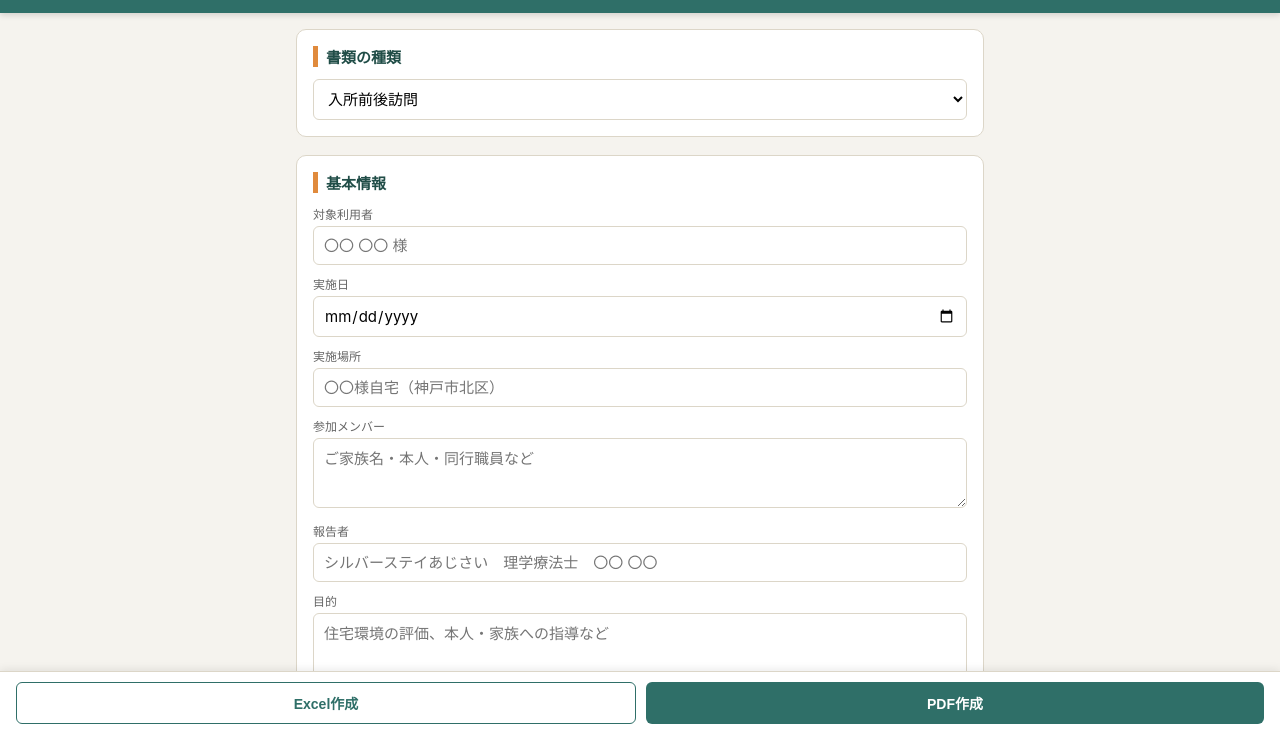
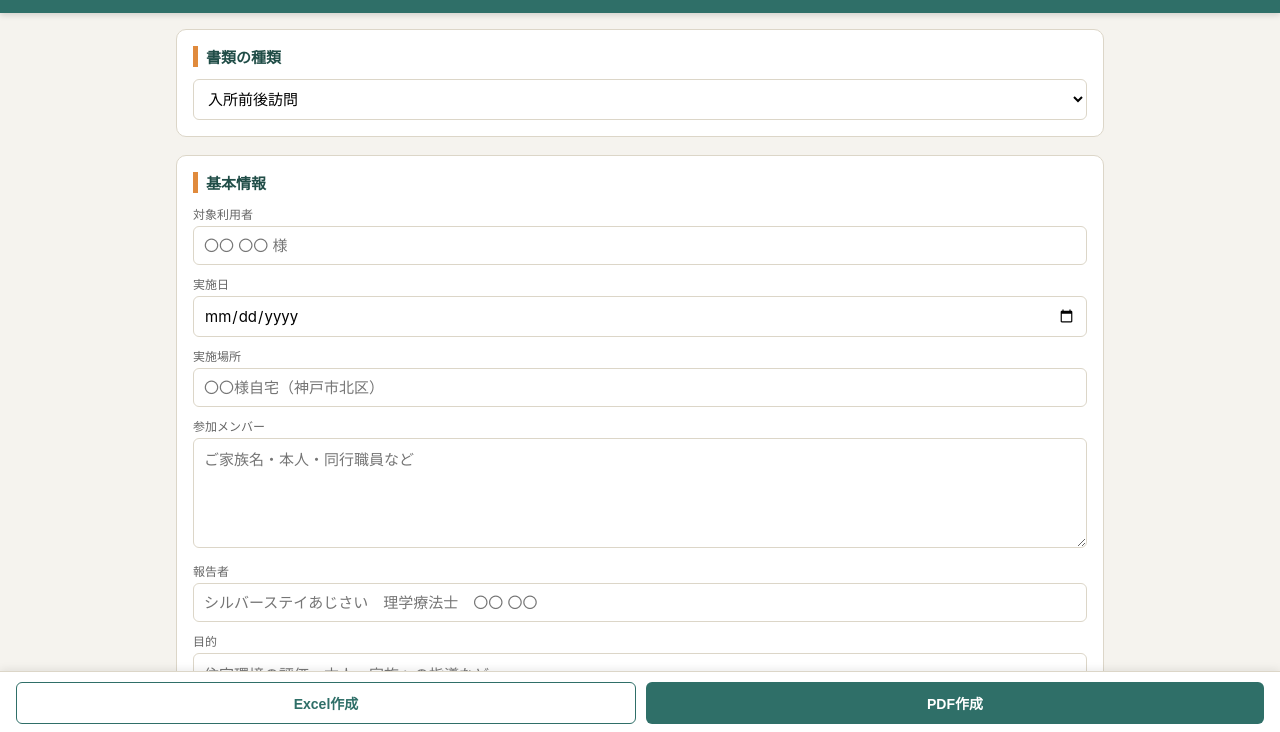
Before and after one commit to silverajisai2233/-, a plain HTML site: page index.html in a window 1280 px wide. Shown: the part 66-798 px from the top of the page. Drawn offline with nearby package versions, Linux system fonts and the light colour scheme.

Commit message:
コメント欄を自動拡張に変更

```diff
--- a/index.html
+++ b/index.html
@@ -37,7 +37,7 @@
   }
   header h1{margin:0;font-size:18px;font-weight:600;}
   header p{margin:4px 0 0;font-size:12px;opacity:0.85;}
-  main{max-width:720px;margin:0 auto;padding:16px;}
+  main{max-width:960px;margin:0 auto;padding:16px;}
   section.card{
     background:var(--card-bg);
     border:1px solid var(--border-color);
@@ -62,7 +62,7 @@
     font-family:inherit;
     background:#fff;
   }
-  textarea{resize:vertical;min-height:70px;line-height:1.5;}
+  textarea{resize:vertical;min-height:110px;line-height:1.6;overflow:hidden;}
   .loc-card{
     border:1px solid var(--border-color);
     border-radius:8px;
@@ -323,6 +323,24 @@ function applyDocType(){
   renderLocations();
   addLocation();
 }
+
+/* ============ コメント欄の自動拡張 ============ */
+function autoGrow(ta){
+  ta.style.height = 'auto';
+  ta.style.height = ta.scrollHeight + 'px';
+}
+function autoGrowAll(){
+  document.querySelectorAll('textarea').forEach(autoGrow);
+}
+document.addEventListener('input', (e) => {
+  if(e.target && e.target.tagName === 'TEXTAREA') autoGrow(e.target);
+});
+window.addEventListener('load', autoGrowAll);
+const growObserver = new MutationObserver(() => { requestAnimationFrame(autoGrowAll); });
+['locationsContainer', 'summaryFieldsContainer'].forEach(id => {
+  const el = document.getElementById(id);
+  if(el) growObserver.observe(el, { childList: true, subtree: true });
+});
 
 function renderSummaryFields(){
   const container = document.getElementById('summaryFieldsContainer');
@@ -617,6 +635,7 @@ document.getElementById('progressFileInput').addEventListener('change', async (e
     });
     renderSummaryFields();
     renderLocations();
+    autoGrowAll();
     showStatus('作業データを読み込みました', true);
   }catch(err){
     console.error(err);
```
